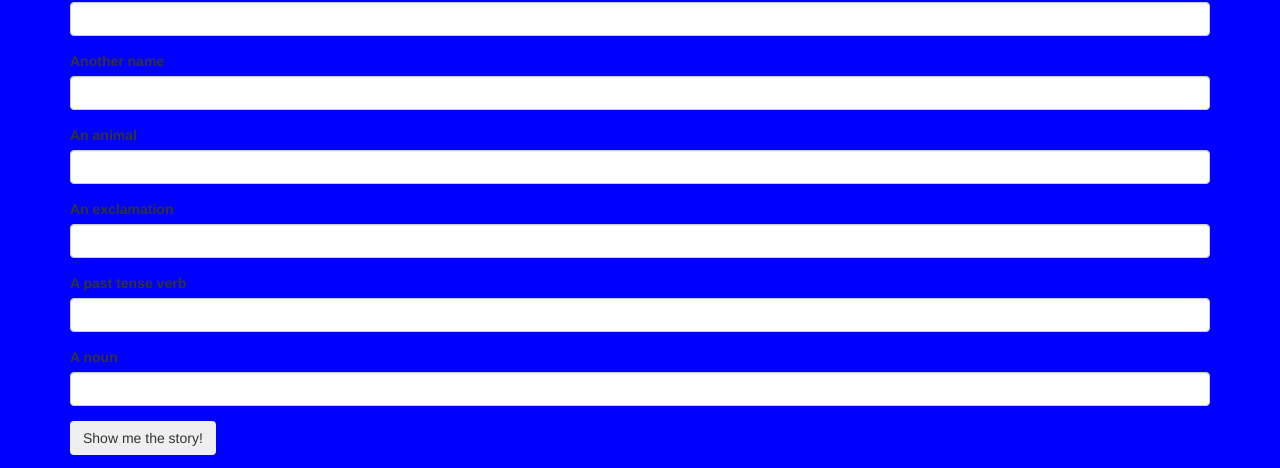
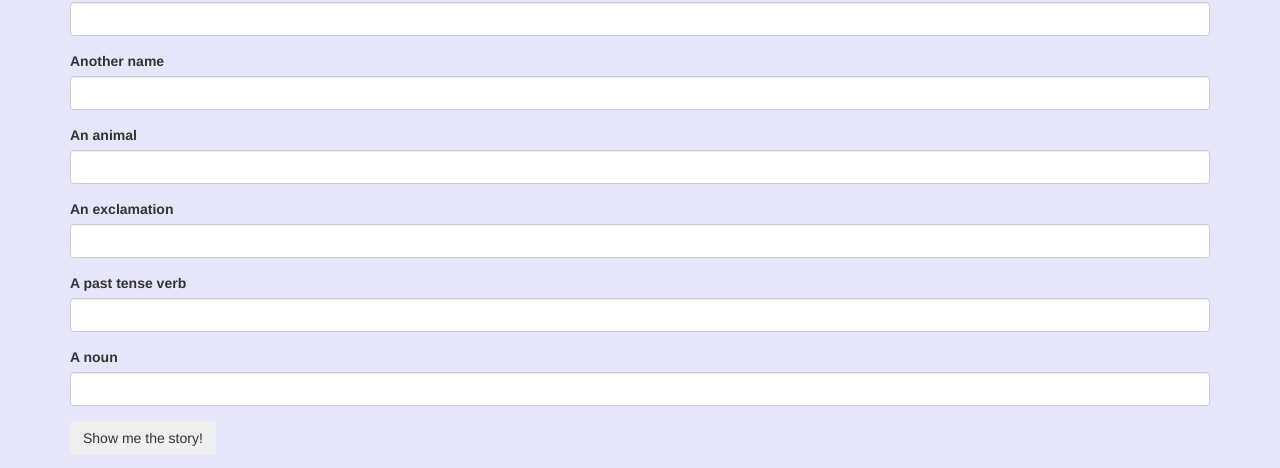
Before and after one commit to pagrimm/madlibsNew, a plain HTML site: page index.html in a window 1280 px wide. Shown: the part 93-561 px from the top of the page. Drawn offline with Linux system fonts and the light colour scheme.

Commit message:
correct bracket issue.
co-authored-by: Peter Grimm <pagrimm@gmail.com>

```diff
--- a/css/styles.css
+++ b/css/styles.css
@@ -3,7 +3,7 @@
 }
 
 body {
-  background-color: blue;
+  background-color:lavender;
 }
 
 /* .container {
--- a/js/scripts.js
+++ b/js/scripts.js
@@ -19,7 +19,7 @@ $(document).ready(function() {
     let inputs = [];
     $("input").each(function(){
       inputs.push($(this).val());
-    })
+    });
     let position = 1;
     inputs.forEach(function(element) {
       $("span.input" + position).text(element);
@@ -28,7 +28,5 @@ $(document).ready(function() {
 
     $("#story").show();
 
-    }
-
   });
 });
```
